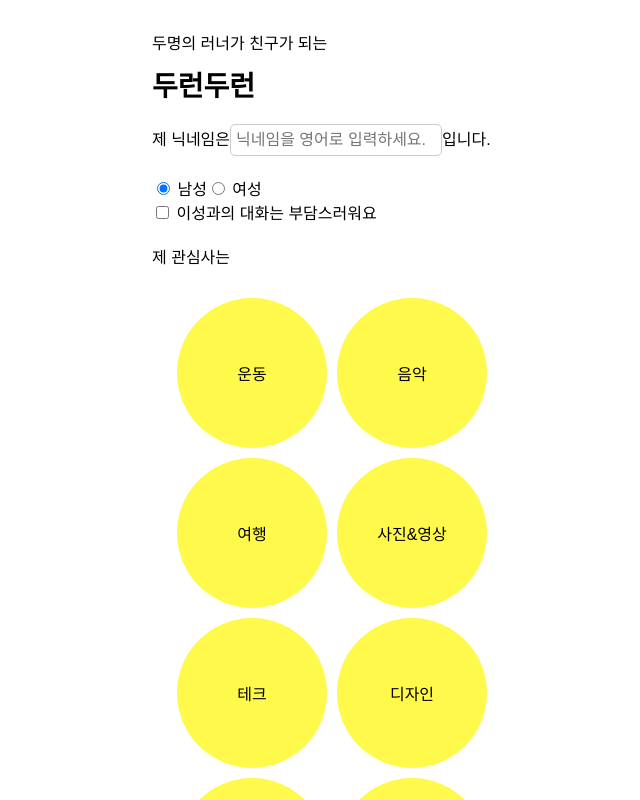
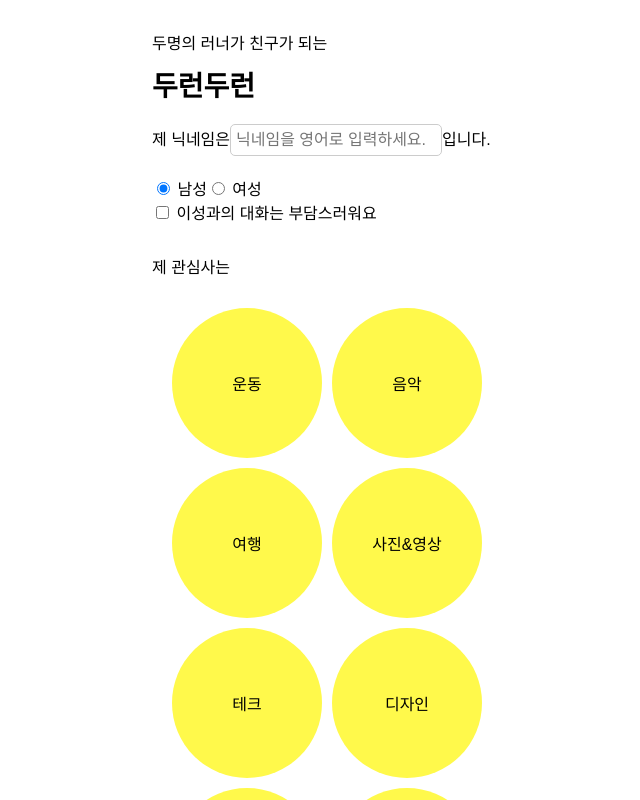
Before and after one commit to heondolee/twolearn-client, a React (Create React App) app: page / in a window 1280 px wide. Shown: the top 800 px of the page, without its empty margins (313-953 px from the left). Built offline with nearby package versions, Linux system fonts and the light colour scheme.

Commit message:
디테일

```diff
--- a/src/components/C1.css
+++ b/src/components/C1.css
@@ -40,7 +40,7 @@ h3 {
     justify-content: center;
     align-items: center;
     height: 670px; /* 화면 전체 높이 */
-    padding-left: 20px;
+    padding-left: 15px;
     flex-wrap: wrap; /* 화면에 맞게 버튼들이 줄 바꿈되도록 */
 }
 
@@ -77,7 +77,7 @@ h3 {
 }
 
 #talk {
-    padding-top: 10px;
+    padding-top: 20px;
 }
 
 /* 닉네임 입력란 */
```
